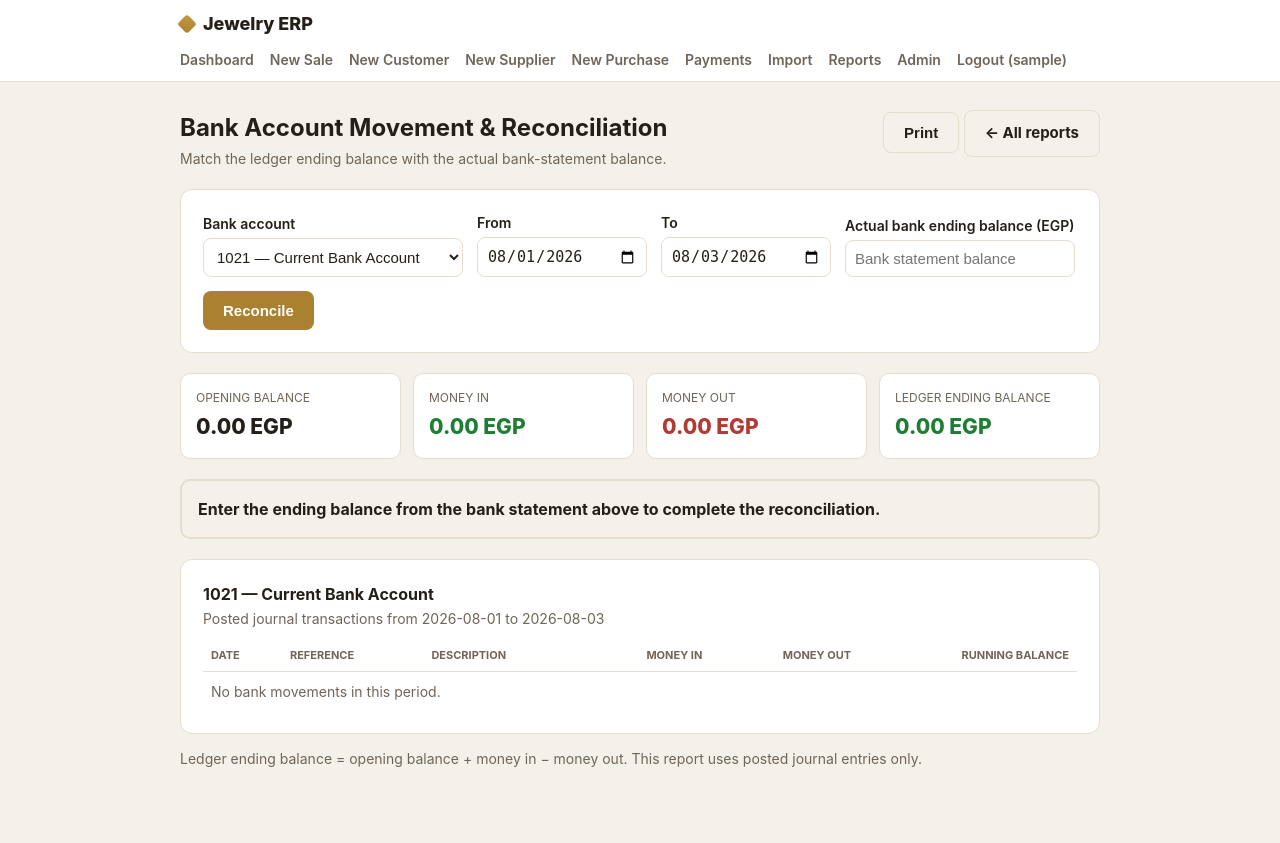
After one commit to khalehassan/jewelry-erp, a Django app: page /reports/bank-movement/ in a window 1280 px wide. The commit adds this page. Run offline with Django 5.2, Linux system fonts and the light colour scheme; the visitor is signed in with stand-in values (Sample User, id 1); data comes from the database, SQL or seed files in the repository.

Commit message:
Add bank movement reconciliation report

```diff
--- /dev/null
+++ b/accounting/templates/accounting/bank_movement.html
@@ -0,0 +1,125 @@
+{% extends "base.html" %}
+{% block title %}Bank Account Movement — Jewelry ERP{% endblock %}
+
+{% block head %}
+<style>
+    .filters { display:flex; flex-wrap:wrap; gap:14px; align-items:flex-end; }
+    .filters label { margin:0 0 4px; }
+    .filters .field { display:flex; flex-direction:column; }
+    .filters select, .filters input { min-width:170px; }
+    .summary-grid { display:grid; grid-template-columns:repeat(4,minmax(145px,1fr)); gap:12px; margin-top:20px; }
+    .summary-card { background:var(--panel); border:1px solid var(--line); border-radius:10px; padding:15px; }
+    .summary-card .label { color:var(--muted); font-size:12px; text-transform:uppercase; }
+    .summary-card .amount { font-size:21px; font-weight:800; margin-top:4px; }
+    .positive { color:var(--good); }
+    .negative { color:#b13a32; }
+    .reconcile { border:2px solid var(--line); border-radius:10px; margin-top:20px; padding:16px; }
+    .reconcile.matched { border-color:var(--good-line); background:var(--good-bg); }
+    .reconcile.difference { border-color:#b13a32; background:#fbe9e7; }
+    .reconcile-grid { display:grid; grid-template-columns:repeat(3,minmax(150px,1fr)); gap:12px; margin-top:10px; }
+    .movement-wrap { overflow-x:auto; }
+    table.movement { width:100%; border-collapse:collapse; min-width:780px; }
+    table.movement th { color:var(--muted); font-size:11px; padding:8px; text-align:left; text-transform:uppercase; border-bottom:1px solid var(--line); }
+    table.movement th.num, table.movement td.num { text-align:right; }
+    table.movement td { border-bottom:1px solid var(--line); padding:9px 8px; }
+    table.movement tr:last-child td { border-bottom:none; }
+    .error { color:#b13a32; font-size:13px; font-weight:700; margin-top:4px; }
+    @media (prefers-color-scheme: dark) { .reconcile.difference { background:#3d1a1a; } }
+    @media (max-width:720px) {
+        .summary-grid, .reconcile-grid { grid-template-columns:1fr 1fr; }
+    }
+    @media print {
+        .topbar, .filters, .actions, .msg { display:none !important; }
+        .page { max-width:none; padding:0; }
+    }
+</style>
+{% endblock %}
+
+{% block content %}
+<div class="head-row">
+    <div>
+        <h1 style="margin-bottom:2px;">Bank Account Movement &amp; Reconciliation</h1>
+        <div class="sub">Match the ledger ending balance with the actual bank-statement balance.</div>
+    </div>
+    <div class="actions">
+        <button class="btn ghost" type="button" onclick="window.print()">Print</button>
+        <a class="btn ghost" href="{% url 'accounting:reports' %}">← All reports</a>
+    </div>
+</div>
+
+<form method="get" class="card filters" style="margin-top:20px;">
+    <div class="field">
+        <label for="account">Bank account</label>
+        <select id="account" name="account">
+            {% for option in bank_accounts %}
+            <option value="{{ option.code }}" {% if option.pk == account.pk %}selected{% endif %}>{{ option.code }} — {{ option.name }}</option>
+            {% endfor %}
+        </select>
+    </div>
+    <div class="field">
+        <label for="from">From</label>
+        <input type="date" id="from" name="from" value="{{ date_from }}">
+    </div>
+    <div class="field">
+        <label for="to">To</label>
+        <input type="date" id="to" name="to" value="{{ date_to }}">
+    </div>
+    <div class="field">
+        <label for="actual_balance">Actual bank ending balance (EGP)</label>
+        <input type="number" id="actual_balance" name="actual_balance" value="{{ actual_input }}" step="0.01" placeholder="Bank statement balance">
+        {% if actual_error %}<div class="error">{{ actual_error }}</div>{% endif %}
+    </div>
+    <button type="submit" class="btn">Reconcile</button>
+</form>
+
+<div class="summary-grid">
+    <div class="summary-card"><div class="label">Opening balance</div><div class="amount">{{ opening_balance }} EGP</div></div>
+    <div class="summary-card"><div class="label">Money in</div><div class="amount positive">{{ money_in_total }} EGP</div></div>
+    <div class="summary-card"><div class="label">Money out</div><div class="amount negative">{{ money_out_total }} EGP</div></div>
+    <div class="summary-card"><div class="label">Ledger ending balance</div><div class="amount {{ ending_class }}">{{ ending_balance }} EGP</div></div>
+</div>
+
+{% if has_actual_balance %}
+<div class="reconcile {% if is_matched %}matched{% else %}difference{% endif %}">
+    <div style="font-size:18px; font-weight:800;">
+        {% if is_matched %}✓ Bank balance matched{% else %}⚠ Bank balance does not match{% endif %}
+    </div>
+    <div class="reconcile-grid">
+        <div><div class="sub">Ledger ending balance</div><strong>{{ ending_balance }} EGP</strong></div>
+        <div><div class="sub">Actual bank ending balance</div><strong>{{ actual_balance }} EGP</strong></div>
+        <div><div class="sub">Difference (actual − ledger)</div><strong class="{% if is_matched %}positive{% else %}negative{% endif %}">{{ difference }} EGP</strong></div>
+    </div>
+</div>
+{% else %}
+<div class="reconcile">
+    <strong>Enter the ending balance from the bank statement above to complete the reconciliation.</strong>
+</div>
+{% endif %}
+
+<div class="card movement-wrap" style="margin-top:20px;">
+    <div class="head-row" style="margin-bottom:10px;">
+        <div><h2 style="margin-bottom:2px;">{{ account.code }} — {{ account.name }}</h2><div class="sub">Posted journal transactions from {{ date_from }} to {{ date_to }}</div></div>
+    </div>
+    <table class="movement">
+        <thead>
+            <tr><th>Date</th><th>Reference</th><th>Description</th><th class="num">Money in</th><th class="num">Money out</th><th class="num">Running balance</th></tr>
+        </thead>
+        <tbody>
+            {% for row in rows %}
+            <tr>
+                <td>{{ row.date|date:"Y-m-d" }}</td>
+                <td>Entry #{{ row.entry_id }}</td>
+                <td>{{ row.description }}</td>
+                <td class="num positive">{{ row.money_in }}</td>
+                <td class="num negative">{{ row.money_out }}</td>
+                <td class="num {{ row.running_class }}">{{ row.running_balance }}</td>
+            </tr>
+            {% empty %}
+            <tr><td colspan="6" class="sub">No bank movements in this period.</td></tr>
+            {% endfor %}
+        </tbody>
+    </table>
+</div>
+
+<p class="sub" style="margin-top:14px;">Ledger ending balance = opening balance + money in − money out. This report uses posted journal entries only.</p>
+{% endblock %}
--- a/accounting/templates/accounting/reports_index.html
+++ b/accounting/templates/accounting/reports_index.html
@@ -47,6 +47,10 @@
     <div><div class="title">Gold Transaction Log</div><div class="desc">Every purchase and sale, with a running gold balance by karat</div></div>
     <span class="arrow">→</span>
 </a>
+<a class="report-line" href="{% url 'accounting:bank_movement' %}">
+    <div><div class="title">Bank Account Movement &amp; Reconciliation</div><div class="desc">Deposits, withdrawals, running balance, and comparison with the actual bank statement</div></div>
+    <span class="arrow">→</span>
+</a>
 <a class="report-line" href="{% url 'accounting:trial_balance' %}">
     <div><div class="title">Trial Balance</div><div class="desc">Every account's debit &amp; credit — proves the books balance</div></div>
     <span class="arrow">→</span>
--- a/accounting/urls.py
+++ b/accounting/urls.py
@@ -9,6 +9,7 @@ urlpatterns = [
     path("reports/income-statement/", views.income_statement, name="income_statement"),
     path("reports/balance-sheet/", views.balance_sheet, name="balance_sheet"),
     path("reports/inventory/", views.inventory_report, name="inventory_report"),
+    path("reports/bank-movement/", views.bank_movement, name="bank_movement"),
     path("reports/gold-movement/", views.gold_movement, name="gold_movement"),
     path("accounts/<str:code>/", views.account_detail, name="account_detail"),
 ]
--- a/accounting/views.py
+++ b/accounting/views.py
@@ -1,4 +1,4 @@
-from decimal import Decimal, ROUND_HALF_UP
+from decimal import Decimal, InvalidOperation, ROUND_HALF_UP
 
 from django.db.models import DecimalField, ExpressionWrapper, F, Q, Sum
 from django.shortcuts import render, get_object_or_404, redirect
@@ -427,6 +427,107 @@ def inventory_report(request):
 
 
 @require_perm("accounting.view_account")
+def bank_movement(request):
+    """Movement and statement reconciliation for one bank/detail payment account."""
+    today = timezone.localdate()
+    date_from = parse_date(request.GET.get("from") or "") or today.replace(day=1)
+    date_to = parse_date(request.GET.get("to") or "") or today
+    if date_from > date_to:
+        date_from, date_to = date_to, date_from
+        messages.info(
+            request,
+            "The dates were reversed, so they have been put in chronological order.",
+        )
+
+    bank_accounts = list(
+        Account.objects.filter(
+            parent__code="1020",
+            is_group=False,
+        ).order_by("code")
+    )
+    selected_code = (request.GET.get("account") or mapping.BANK).strip()
+    account = next(
+        (candidate for candidate in bank_accounts if candidate.code == selected_code),
+        None,
+    )
+    if account is None:
+        account = next(
+            (candidate for candidate in bank_accounts if candidate.code == mapping.BANK),
+            bank_accounts[0],
+        )
+        messages.info(request, "The selected bank account was not valid, so the default was used.")
+
+    opening_totals = account.lines.filter(entry__date__lt=date_from).aggregate(
+        debit=Sum("debit"),
+        credit=Sum("credit"),
+    )
+    opening_balance = (
+        (opening_totals["debit"] or Decimal("0.00"))
+        - (opening_totals["credit"] or Decimal("0.00"))
+    )
+    running_balance = opening_balance
+    money_in_total = Decimal("0.00")
+    money_out_total = Decimal("0.00")
+    rows = []
+    lines = account.lines.filter(
+        entry__date__range=(date_from, date_to),
+    ).select_related("entry").order_by("entry__date", "entry__id", "id")
+    for line in lines:
+        money_in_total += line.debit
+        money_out_total += line.credit
+        running_balance += line.debit - line.credit
+        rows.append({
+            "entry_id": line.entry_id,
+            "date": line.entry.date,
+            "description": line.entry.description or f"Journal entry #{line.entry_id}",
+            "money_in": _money(line.debit) if line.debit else "—",
+            "money_out": _money(line.credit) if line.credit else "—",
+            "running_balance": _money(running_balance),
+            "running_class": "negative" if running_balance < 0 else "positive",
+        })
+
+    actual_raw = (request.GET.get("actual_balance") or "").strip()
+    actual_input = actual_raw
+    actual_balance = None
+    actual_error = ""
+    if actual_raw:
+        try:
+            actual_balance = Decimal(actual_raw.replace(",", ""))
+            if not actual_balance.is_finite():
+                raise InvalidOperation
+            actual_balance = _round_money(actual_balance)
+            actual_input = f"{actual_balance:.2f}"
+        except (InvalidOperation, TypeError, ValueError):
+            actual_error = "Enter a valid actual bank ending balance."
+            actual_balance = None
+
+    difference = None
+    is_matched = False
+    if actual_balance is not None:
+        difference = actual_balance - running_balance
+        is_matched = difference == 0
+
+    return render(request, "accounting/bank_movement.html", {
+        "account": account,
+        "bank_accounts": bank_accounts,
+        "date_from": date_from.isoformat(),
+        "date_to": date_to.isoformat(),
+        "actual_input": actual_input,
+        "actual_error": actual_error,
+        "actual_balance": _money(actual_balance) if actual_balance is not None else "",
+        "difference": _money(difference) if difference is not None else "",
+        "is_matched": is_matched,
+        "has_actual_balance": actual_balance is not None,
+        "opening_balance": _money(opening_balance),
+        "money_in_total": _money(money_in_total),
+        "money_out_total": _money(money_out_total),
+        "ending_balance": _money(running_balance),
+        "ending_class": "negative" if running_balance < 0 else "positive",
+        "rows": rows,
+    })
+
+
+@require_perm("accounting.view_account")
 def gold_movement(request):
     """Chronological gold ledger with a running physical-weight balance."""
     today = timezone.localdate()
```
Also changed, not shown: accounting/tests.py (+139 -0 lines).
